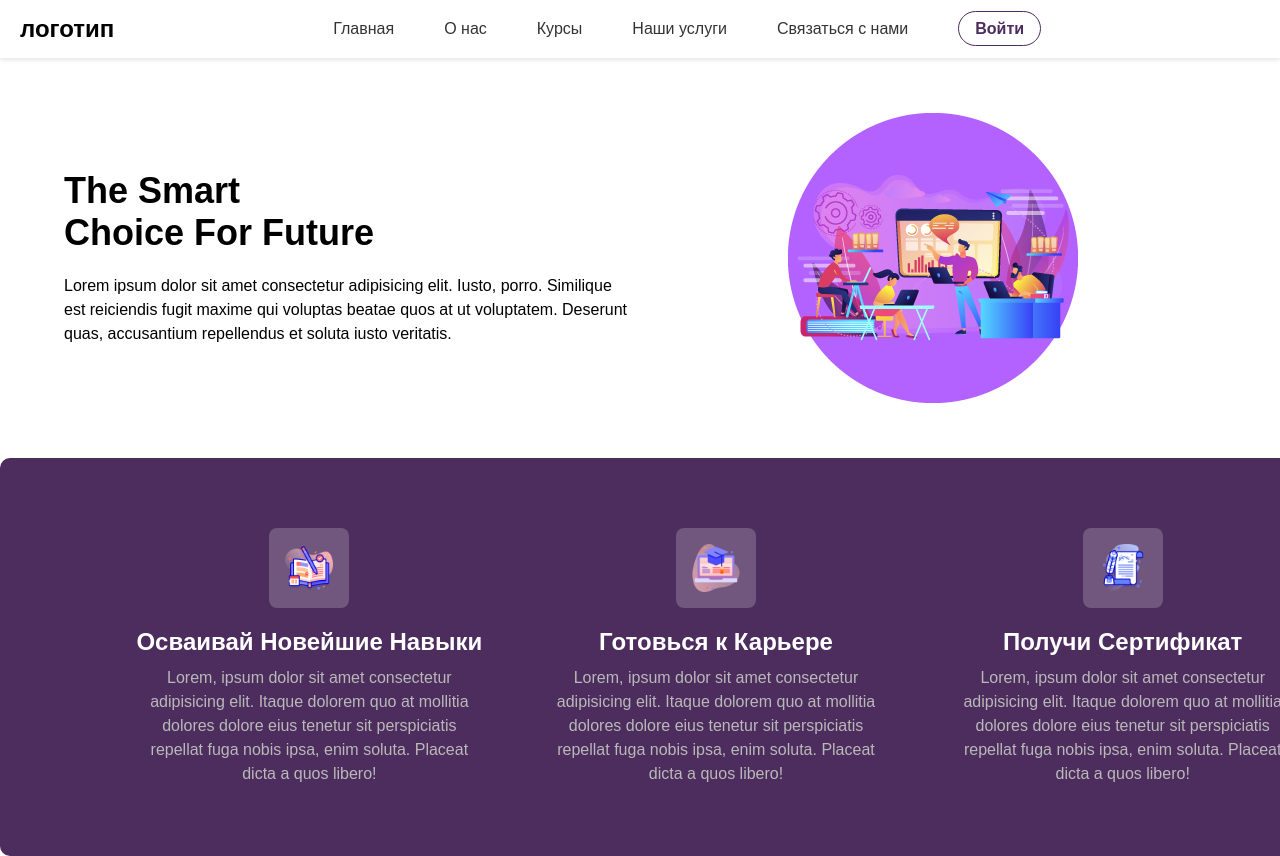
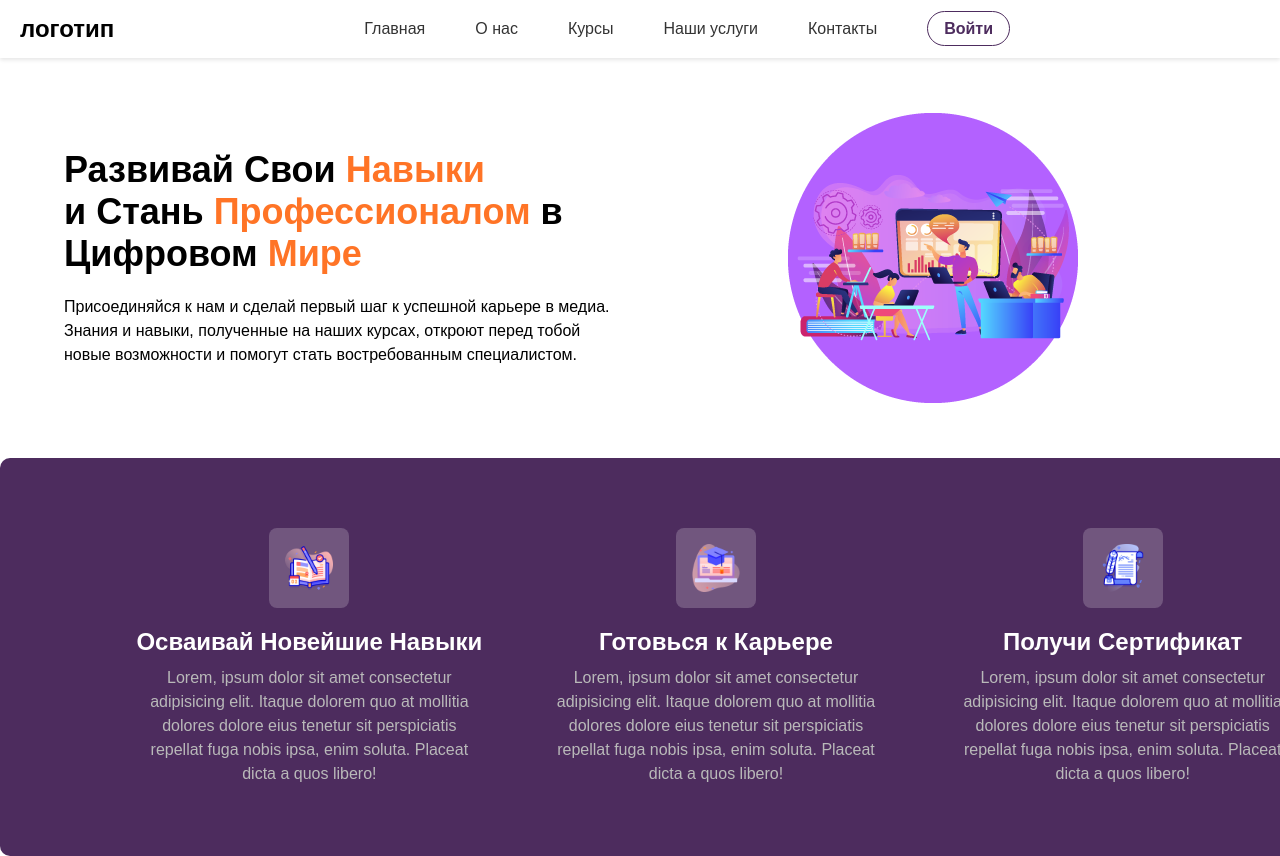
Before and after one commit to ayshat25/MyMedia, a plain HTML site: page index.html in a window 1280 px wide. Shown: the top 856 px of the page. Drawn offline with nearby package versions, Linux system fonts and the light colour scheme.

Commit message:
change color of text

```diff
--- a/css/styles.css
+++ b/css/styles.css
@@ -88,6 +88,10 @@ header{
     align-items: center;
 }
 
+.promo_higlight{
+    color: #FF7426;
+}
+
 .promo_left, .promo_right {
     flex: 1;
 }
--- a/index.html
+++ b/index.html
@@ -16,7 +16,7 @@
                     <li class="nav-item"><a href="#">О нас</a></li>
                     <li class="nav-item"><a href="#">Курсы</a></li>
                     <li class="nav-item"><a href="#">Наши услуги</a></li>
-                    <li class="nav-item"><a href="#">Связаться с нами</a></li>
+                    <li class="nav-item"><a href="#">Контакты</a></li>
                     <li class="nav-item sign-in"><a href="#">Войти</a></li>
                 </ul>
             </nav>
@@ -26,8 +26,8 @@
             <div class="container">
                 <div class="promo_inner">
                     <div class="promo_left">
-                        <div class="promo_bigText">The Smart <br> Choice For Future</div>
-                        <div class="promo_littleText">Lorem ipsum dolor sit amet consectetur adipisicing elit. Iusto, porro. Similique est reiciendis fugit maxime qui voluptas beatae quos at ut voluptatem. Deserunt quas, accusantium repellendus et soluta iusto veritatis.</div>
+                        <div class="promo_bigText">Развивай Свои <span class="promo_higlight">Навыки</span><br>и Стань <span class="promo_higlight">Профессионалом</span> в Цифровом <span class="promo_higlight">Мире</span></div>
+                        <div class="promo_littleText">Присоединяйся к нам и сделай первый шаг к успешной карьере в медиа. Знания и навыки, полученные на наших курсах, откроют перед тобой новые возможности и помогут стать востребованным специалистом.</div>
                     </div>
                     <div class="promo_right">
                         <img src="img/promo.png" alt="promo">
```
